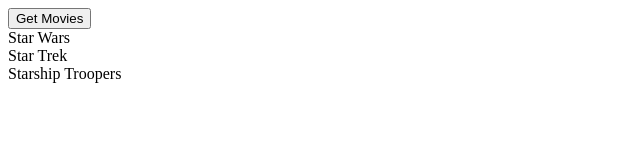
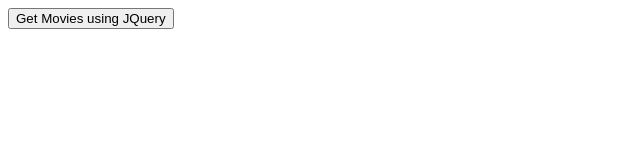
Before and after one commit to davidylam/TypeScriptRxJs, a website built with webpack: page index.html in a window 1280 px wide. Shown: the whole page, without its empty margins (0-640 px from the left). Built offline with nearby package versions, Linux system fonts and the light colour scheme.

Commit message:
Primary update package.json to include @types/jquery

```diff
--- a/index.html
+++ b/index.html
@@ -14,7 +14,7 @@
     </head>
     <body>
 
-        <button id="button">Get Movies</button>
+        <button id="button">Get Movies using JQuery</button>
         <div id="output"></div>
         <script src="app.js"></script>
     </body>
--- a/main.ts
+++ b/main.ts
@@ -1,4 +1,6 @@
 import {Observable} from "rxjs/Observable";
+//import * as $ from 'jquery';
+
 
 import 'rxjs/add/observable/fromEvent';
 import 'rxjs/add/observable/defer';
@@ -7,8 +9,13 @@
 
 //import {Observable} from "rxjs/Observable";
 
-let output = document.getElementById("output");
-let button = document.getElementById("button");
+//let output = document.getElementById("output");
+//let button = document.getElementById("button");
+//let output: JQuery = $("#output");
+
+//let output: JQuery = $("output").get(0);
+let output: any = $("#output");
+let button: any = $("#button");
 
 let click = Observable.fromEvent(button, "click");
 
@@ -55,7 +62,9 @@
     movies.forEach(m => {
         let div = document.createElement("div");
         div.innerText = m.title;
-        output.appendChild(div);
+        //output.appendChild(div); //original
+        output.append(div);
+
     });
 }
 
@@ -67,3 +76,6 @@
         e => console.log(`error: ${e}`),
         () => console.log("complete")
     );
+function newFunction() {
+    $;
+}
--- a/package.json
+++ b/package.json
@@ -6,6 +6,7 @@
     "start": "webpack-dev-server --watch --inline"
   },
   "dependencies": {
+    "@types/jquery": "^3.2.13",
     "@types/rx": "^4.1.1",
     "rxjs": "^5.4.3"
   },
```
Also changed, not shown: 1 other file.
